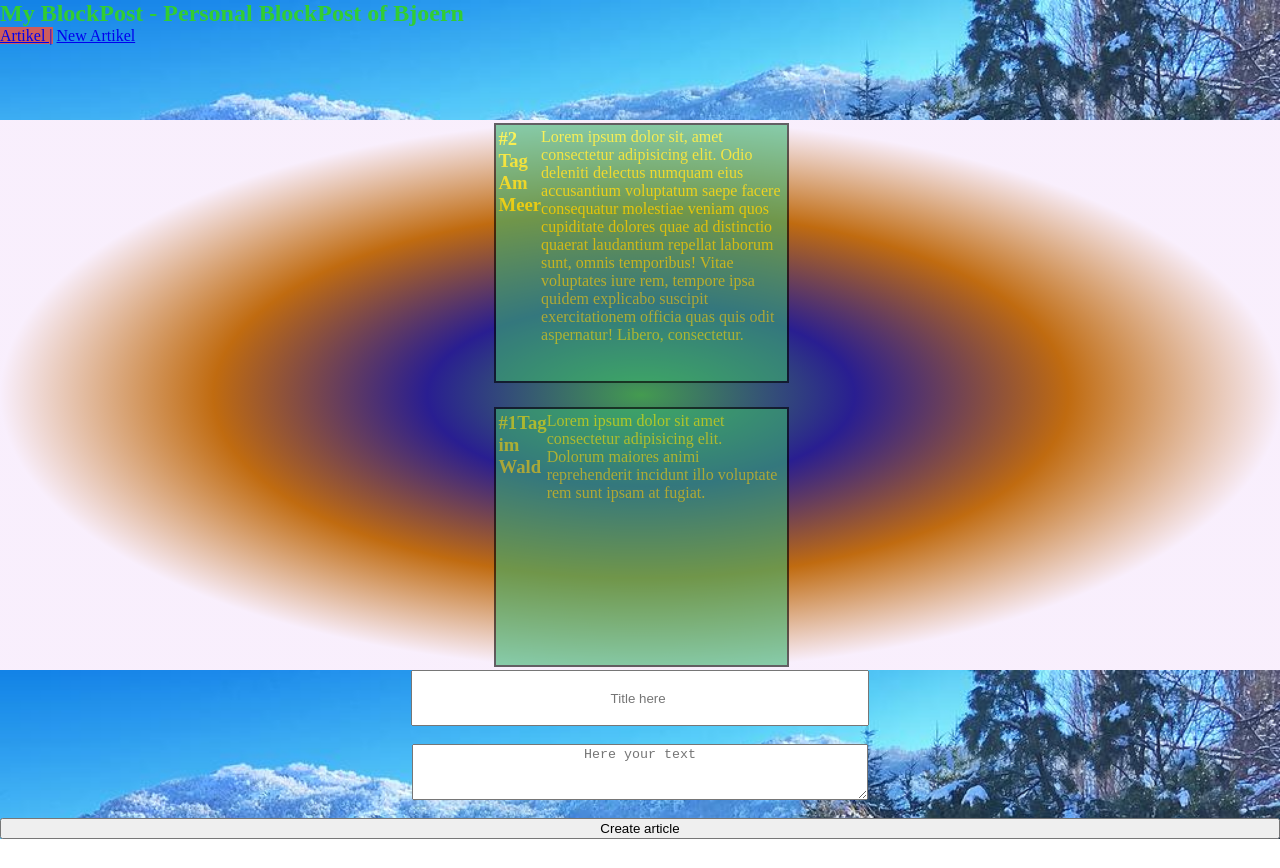
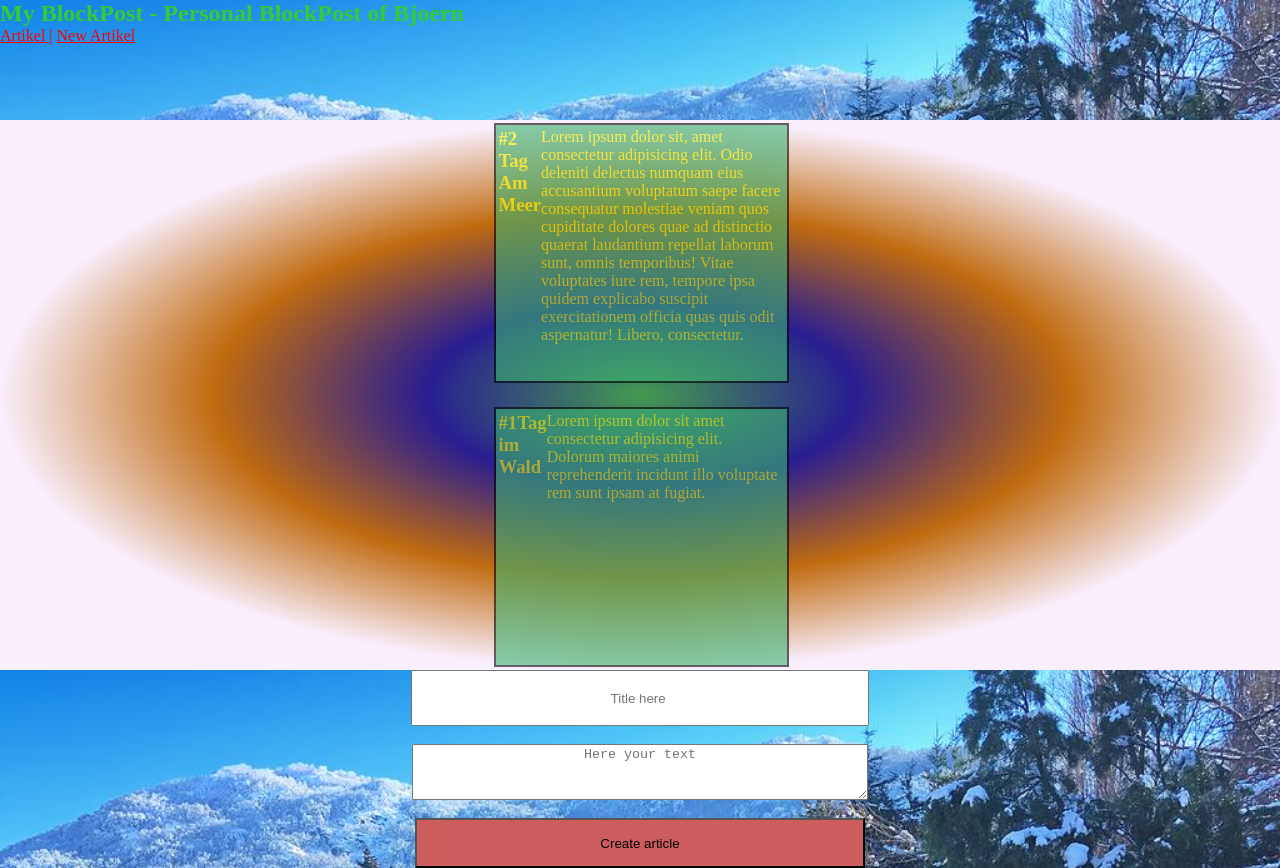
Before and after one commit to BjoernSchmudde/20-miniblog-mongoDB, a website: page puplic/index.html in a window 1280 px wide. Before the commit the page ends 839 px from the top, so only its background shows below. Drawn offline with Linux system fonts and the light colour scheme.

Commit message:
aenderung im css

```diff
--- a/puplic/style.css
+++ b/puplic/style.css
@@ -50,13 +50,13 @@
     width: 450px;
     margin: 0 auto;
 }
-#btnArtikel{
+#btnCreateArtikel{
     height: 50px;
     width: 450px;
     margin: 0 auto;
     background-color: indianred;
 }
-#Artikel{
-    margin:0 auto;
+#btnArtikel,#addBtnArtikel{
+    margin: auto;
     color: red;
 }
```
Also changed, not shown: Post.js (+1 -0 lines).
